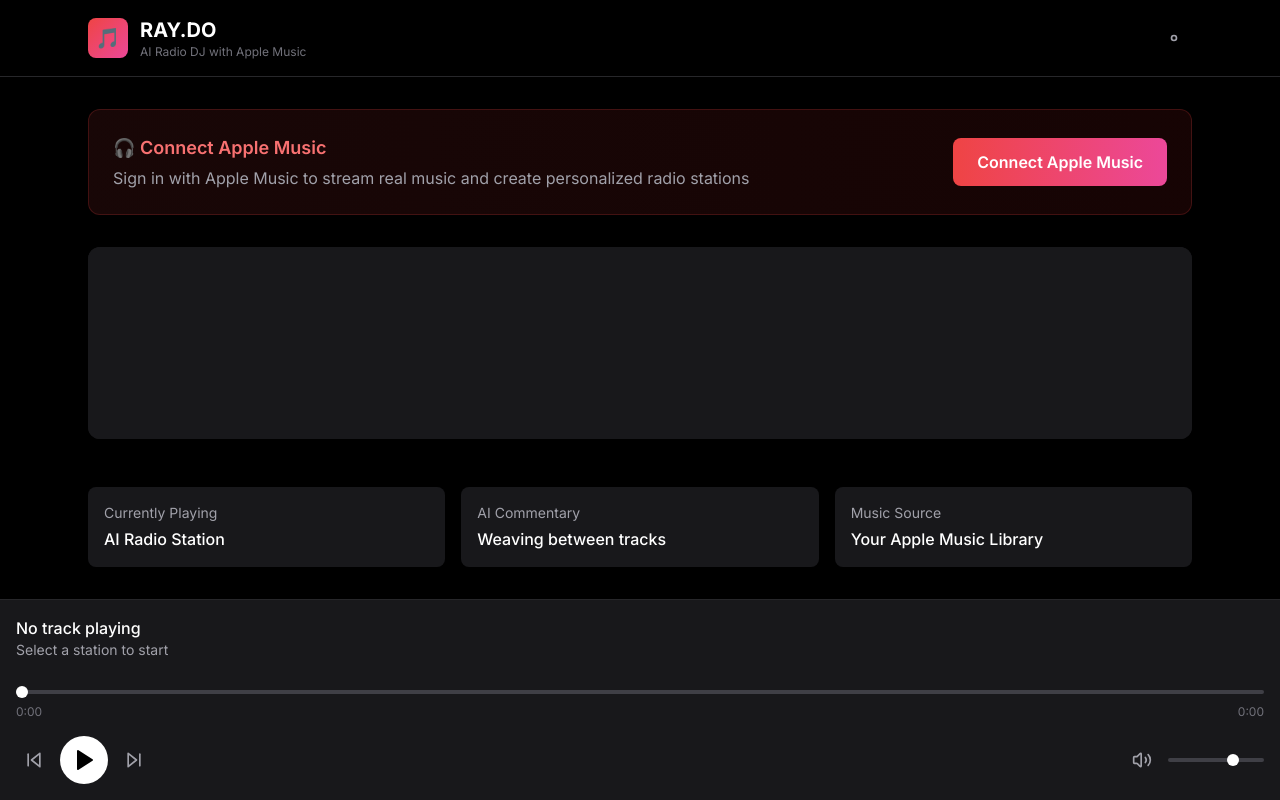
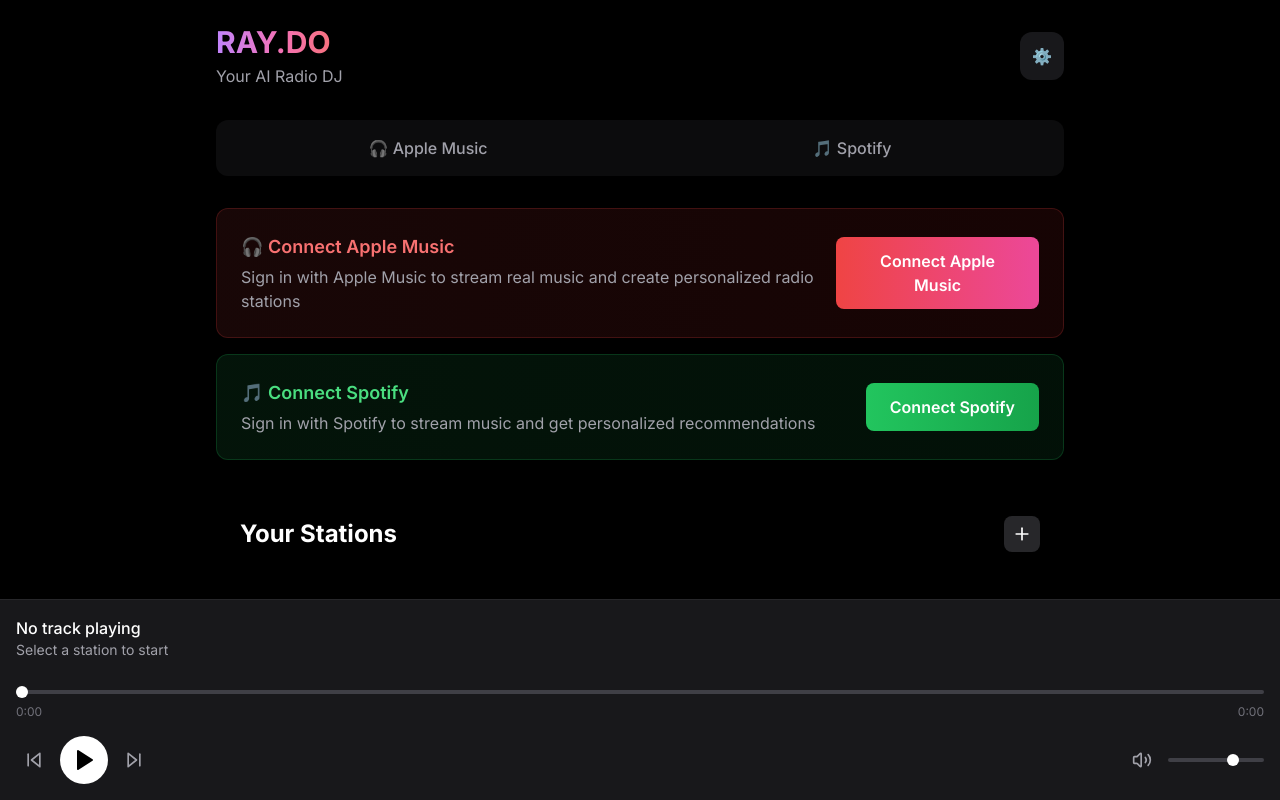
Before and after one commit to Rowerguy508/ai-radio-dj, a Next.js app: page / in a window 1280 px wide. Built offline with nearby package versions, Linux system fonts and the light colour scheme.

Commit message:
Update main page with dual music service support
- Add tabbed interface for Apple Music and Spotify
- Include SpotifyProvider and useSpotify hooks
- Mood-based radio station creation for both services
- User profile display and playlist browsing
- Premium status indicator for Spotify

```diff
--- a/app/page.tsx
+++ b/app/page.tsx
@@ -7,6 +7,7 @@
 import { Visualizer } from './components/Visualizer';
 import { useRadioStore } from '@/lib/store/radio';
 import { AppleMusicProvider, useAppleMusic } from '@/lib/apple-music/player';
+import { SpotifyProvider, useSpotify } from '@/lib/spotify/player';
 
 function AppleMusicDashboard() {
   const { user, isAuthenticated, playlists, connectAppleMusic, disconnect, createRadioStation, isLoading } = useAppleMusic();
@@ -15,7 +16,7 @@
 
   if (!isAuthenticated) {
     return (
-      <div className="mb-8 p-6 bg-gradient-to-r from-red-500/10 to-red-600/10 border border-red-500/20 rounded-xl">
+      <div className="p-6 bg-gradient-to-r from-red-500/10 to-red-600/10 border border-red-500/20 rounded-xl">
         <div className="flex items-center justify-between">
           <div>
             <h3 className="text-lg font-semibold text-red-400 mb-1">🎧 Connect Apple Music</h3>
@@ -35,184 +36,252 @@
   return (
     <>
       {/* User Header */}
-      <div className="mb-8 p-4 bg-zinc-900/50 rounded-xl flex items-center gap-4">
+      <div className="p-4 bg-zinc-900/50 rounded-xl flex items-center gap-4">
         <div className="w-12 h-12 bg-gradient-to-br from-red-500 to-pink-500 rounded-full flex items-center justify-center text-white font-bold">
           {user?.name?.charAt(0) || 'A'}
         </div>
         <div className="flex-1">
-          <p className="text-zinc-400 text-sm">Signed in with Apple Music</p>
-          <p className="text-white font-medium">{user?.name}</p>
+          <p className="text-white font-semibold">{user?.name || 'Apple Music User'}</p>
+          <p className="text-zinc-400 text-sm">Apple Music Connected</p>
         </div>
         <button
           onClick={disconnect}
-          className="px-4 py-2 bg-zinc-800 hover:bg-zinc-700 text-zinc-300 rounded-lg text-sm"
+          className="px-4 py-2 text-zinc-400 hover:text-white hover:bg-zinc-800 rounded-lg transition-colors"
         >
           Disconnect
         </button>
       </div>
 
-      {/* Radio Station Creator */}
-      <div className="mb-8 p-6 bg-zinc-900/50 rounded-xl">
-        <h3 className="text-lg font-semibold text-white mb-4">🎵 Create AI Radio Station</h3>
-        <p className="text-zinc-400 text-sm mb-4">
-          Select a mood and the AI DJ will weave commentary between songs from your Apple Music library
-        </p>
+      {/* Mood Selector */}
+      <div className="grid grid-cols-3 gap-4">
+        {(['chill', 'balanced', 'hype'] as const).map((mood) => (
+          <button
+            key={mood}
+            onClick={() => {
+              setSelectedMood(mood);
+              createRadioStation(mood);
+            }}
+            disabled={isLoading}
+            className={`p-4 rounded-xl border transition-all ${
+              selectedMood === mood
+                ? 'bg-red-500/20 border-red-500/50 text-white'
+                : 'bg-zinc-900/50 border-zinc-800 text-zinc-400 hover:border-zinc-700'
+            } ${isLoading ? 'opacity-50 cursor-not-allowed' : ''}`}
+          >
+            <div className="text-2xl mb-2">
+              {mood === 'chill' ? '😌' : mood === 'hype' ? '🔥' : '⚖️'}
+            </div>
+            <div className="font-medium capitalize">{mood}</div>
+          </button>
+        ))}
+      </div>
+    </>
+  );
+}
 
-        <div className="flex gap-3 mb-4">
-          {(['chill', 'balanced', 'hype'] as const).map((mood) => (
-            <button
-              key={mood}
-              onClick={() => setSelectedMood(mood)}
-              className={`px-4 py-2 rounded-lg font-medium transition-colors ${
-                selectedMood === mood
-                  ? 'bg-purple-500 text-white'
-                  : 'bg-zinc-800 text-zinc-400 hover:bg-zinc-700'
-              }`}
-            >
-              {mood === 'chill' && '🌀 Chill'}
-              {mood === 'balanced' && '⚖️ Balanced'}
-              {mood === 'hype' && '⚡ Hype'}
-            </button>
-          ))}
+function SpotifyDashboard() {
+  const { user, isAuthenticated, isPremium, playlists, connectSpotify, disconnect, createRadioStation, isLoading } = useSpotify();
+  const { isPlaying, currentTrack } = useRadioStore();
+  const [selectedMood, setSelectedMood] = useState<'chill' | 'hype' | 'balanced'>('balanced');
+
+  if (!isAuthenticated) {
+    return (
+      <div className="p-6 bg-gradient-to-r from-green-500/10 to-green-600/10 border border-green-500/20 rounded-xl">
+        <div className="flex items-center justify-between">
+          <div>
+            <h3 className="text-lg font-semibold text-green-400 mb-1">🎵 Connect Spotify</h3>
+            <p className="text-zinc-400">Sign in with Spotify to stream music and get personalized recommendations</p>
+          </div>
+          <button
+            onClick={connectSpotify}
+            className="px-6 py-3 bg-gradient-to-r from-green-500 to-green-600 hover:from-green-400 hover:to-green-500 text-white font-semibold rounded-lg transition-colors"
+          >
+            Connect Spotify
+          </button>
         </div>
+      </div>
+    );
+  }
 
+  return (
+    <>
+      {/* User Header */}
+      <div className="p-4 bg-zinc-900/50 rounded-xl flex items-center gap-4">
+        <div className="w-12 h-12 bg-gradient-to-br from-green-500 to-green-600 rounded-full flex items-center justify-center text-white font-bold overflow-hidden">
+          {user?.images?.[0]?.url ? (
+            <img src={user.images[0].url} alt={user.display_name} className="w-full h-full object-cover" />
+          ) : (
+            user?.display_name?.charAt(0) || 'S'
+          )}
+        </div>
+        <div className="flex-1">
+          <p className="text-white font-semibold">{user?.display_name || 'Spotify User'}</p>
+          <p className="text-zinc-400 text-sm">
+            Spotify {isPremium ? 'Premium' : 'Free'} Connected
+            {!isPremium && <span className="text-yellow-400 ml-2">(Preview mode - Premium required for full playback)</span>}
+          </p>
+        </div>
         <button
-          onClick={() => createRadioStation(selectedMood)}
-          disabled={isLoading}
-          className="w-full py-3 bg-gradient-to-r from-purple-500 to-pink-500 hover:from-purple-400 hover:to-pink-400 text-white font-semibold rounded-lg transition-colors disabled:opacity-50"
+          onClick={disconnect}
+          className="px-4 py-2 text-zinc-400 hover:text-white hover:bg-zinc-800 rounded-lg transition-colors"
         >
-          {isLoading ? 'Creating Station...' : '🚀 Start AI Radio'}
+          Disconnect
         </button>
       </div>
 
-      {/* User's Playlists */}
+      {/* Mood Selector */}
+      <div className="grid grid-cols-3 gap-4">
+        {(['chill', 'balanced', 'hype'] as const).map((mood) => (
+          <button
+            key={mood}
+            onClick={() => {
+              setSelectedMood(mood);
+              createRadioStation(mood);
+            }}
+            disabled={isLoading}
+            className={`p-4 rounded-xl border transition-all ${
+              selectedMood === mood
+                ? 'bg-green-500/20 border-green-500/50 text-white'
+                : 'bg-zinc-900/50 border-zinc-800 text-zinc-400 hover:border-zinc-700'
+            } ${isLoading ? 'opacity-50 cursor-not-allowed' : ''}`}
+          >
+            <div className="text-2xl mb-2">
+              {mood === 'chill' ? '😌' : mood === 'hype' ? '🔥' : '⚖️'}
+            </div>
+            <div className="font-medium capitalize">{mood}</div>
+          </button>
+        ))}
+      </div>
+
+      {/* User Playlists */}
       {playlists.length > 0 && (
-        <div className="mb-8">
-          <h3 className="text-lg font-semibold text-white mb-4">📚 Your Playlists</h3>
-          <div className="grid grid-cols-2 md:grid-cols-4 gap-4">
+        <div className="mt-4">
+          <h4 className="text-white font-semibold mb-3">Your Playlists</h4>
+          <div className="grid grid-cols-2 md:grid-cols-4 gap-3 max-h-48 overflow-y-auto">
             {playlists.slice(0, 8).map((playlist) => (
               <div
                 key={playlist.id}
-                className="p-4 bg-zinc-900/50 rounded-xl hover:bg-zinc-800 transition-colors cursor-pointer group"
+                className="p-3 bg-zinc-900/50 rounded-lg hover:bg-zinc-800/50 cursor-pointer transition-colors"
               >
-                {playlist.artwork && (
-                  <img
-                    src={playlist.artwork.url.replace('{w}', '200').replace('{h}', '200')}
-                    alt={playlist.name}
-                    className="w-full aspect-square object-cover rounded-lg mb-3"
-                  />
-                )}
-                <p className="text-white font-medium truncate">{playlist.name}</p>
-                <p className="text-zinc-500 text-sm">{playlist.trackCount} tracks</p>
+                <div className="aspect-square bg-zinc-800 rounded mb-2 overflow-hidden">
+                  {playlist.images?.[0]?.url && (
+                    <img src={playlist.images[0].url} alt={playlist.name} className="w-full h-full object-cover" />
+                  )}
+                </div>
+                <p className="text-white text-sm font-medium truncate">{playlist.name}</p>
+                <p className="text-zinc-400 text-xs">{playlist.tracks?.total || 0} tracks</p>
               </div>
             ))}
           </div>
-        </div>
-      )}
-
-      {/* Now Playing */}
-      {currentTrack && (
-        <div className="mb-6 p-4 bg-zinc-900/50 rounded-xl flex items-center gap-4">
-          {currentTrack.artworkUrl && (
-            <img src={currentTrack.artworkUrl} alt={currentTrack.title} className="w-16 h-16 rounded-lg" />
-          )}
-          <div className="flex-1">
-            <p className="text-white font-medium">{currentTrack.title}</p>
-            <p className="text-zinc-400 text-sm">{currentTrack.artistName}</p>
-          </div>
-          <div className={`w-3 h-3 rounded-full ${isPlaying ? 'bg-green-400 animate-pulse' : 'bg-zinc-500'}`} />
         </div>
       )}
     </>
   );
 }
 
-function HomeContent() {
-  const { toggleSettings, commentaryEnabled, isPlaying } = useRadioStore();
-  const [isLoading, setIsLoading] = useState(true);
+function MainContent() {
+  const { toggleSettings, currentTrack, isPlaying } = useRadioStore();
+  const [activeService, setActiveService] = useState<'apple' | 'spotify' | null>(null);
 
-  // Simulate initial loading
+  const appleMusic = useAppleMusic();
+  const spotify = useSpotify();
+
+  // Determine which service to show based on connection status
   useEffect(() => {
-    const timer = setTimeout(() => setIsLoading(false), 1000);
-    return () => clearTimeout(timer);
-  }, []);
-
-  if (isLoading) {
-    return (
-      <div className="min-h-screen bg-black flex items-center justify-center">
-        <div className="text-center">
-          <div className="w-16 h-16 border-4 border-zinc-800 border-t-white rounded-full animate-spin mx-auto mb-4" />
-          <p className="text-zinc-400">Loading RAY.DO...</p>
-        </div>
-      </div>
-    );
-  }
+    if (spotify.isAuthenticated) {
+      setActiveService('spotify');
+    } else if (appleMusic.isAuthenticated) {
+      setActiveService('apple');
+    } else {
+      setActiveService(null);
+    }
+  }, [spotify.isAuthenticated, appleMusic.isAuthenticated]);
 
   return (
-    <div className="min-h-screen bg-black text-white">
-      {/* Header */}
-      <header className="sticky top-0 z-10 bg-black/80 backdrop-blur-lg border-b border-zinc-800">
-        <div className="max-w-6xl mx-auto px-6 py-4 flex items-center justify-between">
-          <div className="flex items-center gap-3">
-            <div className="w-10 h-10 bg-gradient-to-br from-red-500 to-pink-500 rounded-lg flex items-center justify-center">
-              <span className="text-xl">🎵</span>
-            </div>
-            <div>
-              <h1 className="text-xl font-bold">RAY.DO</h1>
-              <p className="text-xs text-zinc-500">AI Radio DJ with Apple Music</p>
-            </div>
+    <main className="min-h-screen bg-black text-white">
+      <div className="max-w-4xl mx-auto p-6 space-y-8">
+        {/* Header */}
+        <header className="flex items-center justify-between">
+          <div>
+            <h1 className="text-3xl font-bold bg-gradient-to-r from-purple-400 via-pink-400 to-red-400 text-transparent bg-clip-text">
+              RAY.DO
+            </h1>
+            <p className="text-zinc-400 mt-1">Your AI Radio DJ</p>
           </div>
-
           <button
             onClick={toggleSettings}
-            className="p-2 text-zinc-400 hover:text-white transition-colors"
+            className="p-3 rounded-xl bg-zinc-900 hover:bg-zinc-800 transition-colors"
           >
-            <svg width="20" height="20" viewBox="0 0 24 24" fill="none" stroke="currentColor" strokeWidth="2" strokeLinecap="round" strokeLinejoin="round">
-              <circle cx="12" cy="12" r="3" />
-            </svg>
+            ⚙️
+          </button>
+        </header>
+
+        {/* Music Service Tabs */}
+        <div className="flex gap-2 p-1 bg-zinc-900/50 rounded-xl">
+          <button
+            onClick={() => setActiveService('apple')}
+            className={`flex-1 py-3 px-4 rounded-lg font-medium transition-all ${
+              activeService === 'apple'
+                ? 'bg-gradient-to-r from-red-500/20 to-pink-500/20 text-red-400 border border-red-500/30'
+                : 'text-zinc-400 hover:text-white'
+            }`}
+          >
+            🎧 Apple Music
+          </button>
+          <button
+            onClick={() => setActiveService('spotify')}
+            className={`flex-1 py-3 px-4 rounded-lg font-medium transition-all ${
+              activeService === 'spotify'
+                ? 'bg-gradient-to-r from-green-500/20 to-green-600/20 text-green-400 border border-green-500/30'
+                : 'text-zinc-400 hover:text-white'
+            }`}
+          >
+            🎵 Spotify
           </button>
         </div>
-      </header>
 
-      {/* Main Content */}
-      <main className="max-w-6xl mx-auto px-6 py-8 pb-32">
-        <AppleMusicDashboard />
-
-        {/* Visualizer */}
-        <div className="mt-6">
-          <Visualizer isPlaying={isPlaying} />
+        {/* Music Service Dashboard */}
+        <div className="space-y-4">
+          {activeService === 'apple' ? (
+            <AppleMusicDashboard />
+          ) : activeService === 'spotify' ? (
+            <SpotifyDashboard />
+          ) : (
+            <div className="space-y-4">
+              <AppleMusicDashboard />
+              <SpotifyDashboard />
+            </div>
+          )}
         </div>
 
-        {/* Quick Stats */}
-        <div className="mt-12 grid grid-cols-1 md:grid-cols-3 gap-4">
-          <div className="p-4 bg-zinc-900 rounded-lg">
-            <p className="text-zinc-400 text-sm">Currently Playing</p>
-            <p className="text-white font-medium mt-1">AI Radio Station</p>
+        {/* Station Selector (for non-streaming mode) */}
+        {!appleMusic.isAuthenticated && !spotify.isAuthenticated && (
+          <StationSelector />
+        )}
+
+        {/* Now Playing / Visualizer */}
+        {currentTrack && (
+          <div className="space-y-4">
+            <Visualizer />
           </div>
-          <div className="p-4 bg-zinc-900 rounded-lg">
-            <p className="text-zinc-400 text-sm">AI Commentary</p>
-            <p className="text-white font-medium mt-1">Weaving between tracks</p>
-          </div>
-          <div className="p-4 bg-zinc-900 rounded-lg">
-            <p className="text-zinc-400 text-sm">Music Source</p>
-            <p className="text-white font-medium mt-1">Your Apple Music Library</p>
-          </div>
-        </div>
-      </main>
+        )}
 
-      {/* Player */}
-      <Player />
+        {/* Player Controls */}
+        <Player />
 
-      {/* Settings Modal */}
-      <Settings />
-    </div>
+        {/* Settings Modal */}
+        <Settings />
+      </div>
+    </main>
   );
 }
 
 export default function Home() {
   return (
     <AppleMusicProvider>
-      <HomeContent />
+      <SpotifyProvider>
+        <MainContent />
+      </SpotifyProvider>
     </AppleMusicProvider>
   );
 }
```
